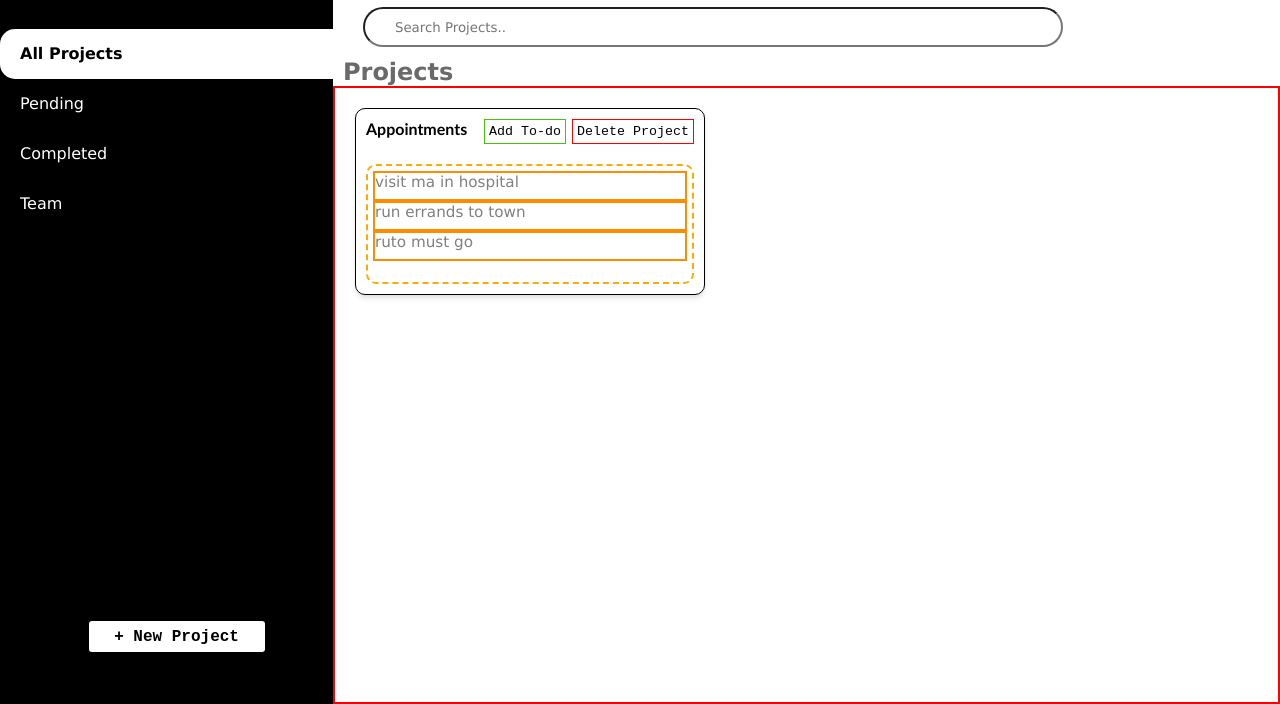
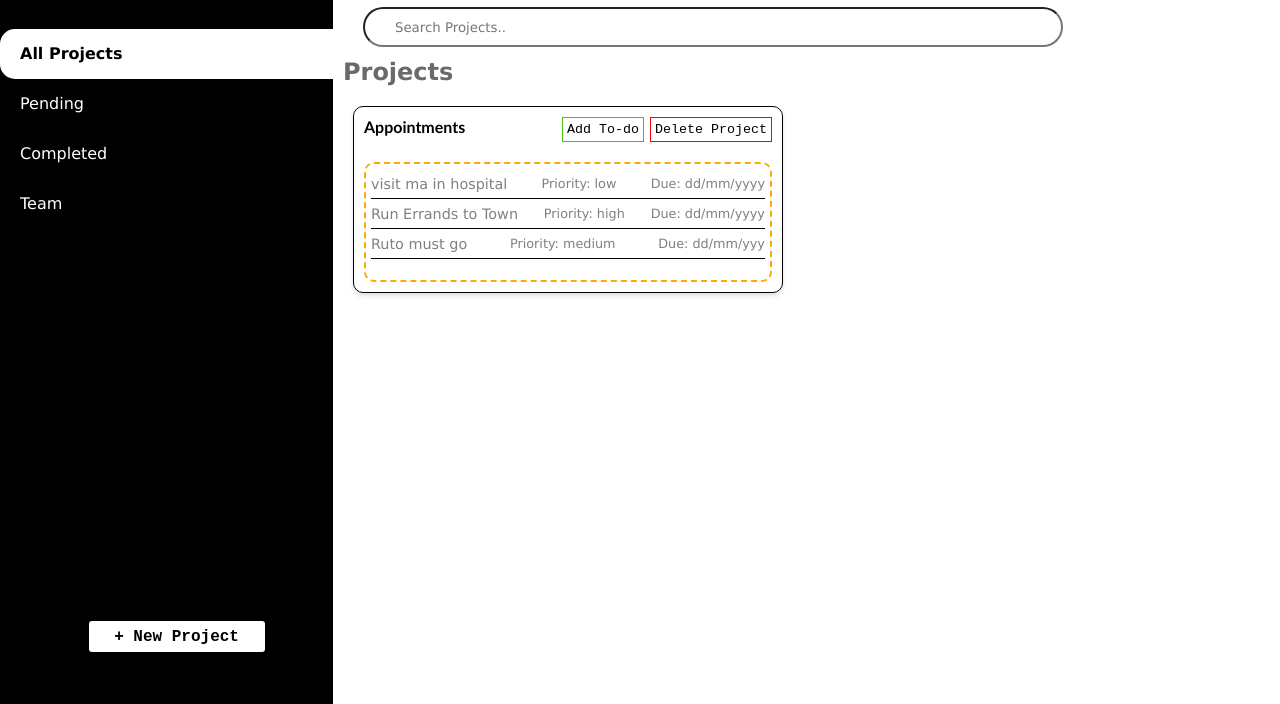
Before and after one commit to Leakey-Hans/syncify-to-do, a website built with webpack: page src/template.html in a window 1280 px wide. Shown: the part 101-805 px from the top of the page. Built offline with nearby package versions, Linux system fonts and the light colour scheme.

Commit message:
syncify-to-dom
complete todos design

```diff
--- /dev/null
+++ b/src/dom.js
@@ -0,0 +1,8 @@
+//Project Addition
+
+const addProjectBtn = document.querySelector('.project-button');
+const projectContainer = document.querySelector('.project-section');
+
+addProjectBtn.addEventListener("click", () => {
+
+})
--- a/src/index.js
+++ b/src/index.js
@@ -1,2 +1,3 @@
 import "./styles.css"
 import "./uiInteractions.js"
+import "./dom.js"
--- a/src/styles.css
+++ b/src/styles.css
@@ -129,7 +129,6 @@
 }
 
 .project-section {
-    border: 2px solid red;
     flex-basis: 77.3vh;
     display: flex;
     padding: 20px;
@@ -138,8 +137,8 @@
 
 .project-card {
     border: 1px solid black;
-    max-width: 400px;
-    flex-basis: 350px;
+    max-width: 450px;
+    flex-basis: 430px;
     min-height: 19vh;
     border-radius: 10px;
     box-shadow: rgba(0, 0, 0, 0.1) 0px 4px 6px -1px, rgba(0, 0, 0, 0.06) 0px 2px 4px -1px;
@@ -167,6 +166,7 @@
 .project-header {
     display: flex;
     gap: 6px;
+    flex-wrap: wrap;
 }
 
 .project-title {
@@ -210,7 +210,33 @@
 }
 
 .to-do {
-    border: 2px solid darkorange;
     min-height: 30px;
+    display: flex;
+    flex-wrap: wrap;
+    align-items: center;
+    justify-content: space-between;
+    border-bottom: 1px solid black;
+}
 
+
+
+.toDoDesc {
+    font-size: 0.9rem;
 }
+
+.toDoPriority,
+.toDoDueDate {
+    font-size: 0.8rem;
+}
+
+.low-priority {
+    color: green;
+}
+
+.high-priority {
+    color: rgb(176, 4, 4);
+}
+
+.medium-priority {
+    color: darkorange;
+}
--- a/src/template.html
+++ b/src/template.html
@@ -32,9 +32,21 @@
                         <button type="button" class="project-btn del">Delete Project</button>
                     </div>
                     <div class="to-dos">
-                        <div class="to-do">visit ma in hospital</div>
-                        <div class="to-do">run errands to town</div>
-                        <div class="to-do">ruto must go</div>
+                        <div class="to-do one">
+                            <p class="meta-item toDoDesc">visit ma in hospital</p>
+                            <div class="meta-item toDoPriority">Priority: <span class="span-item priority">low</span></div>
+                            <div class="meta-item toDoDueDate">Due: <span class="span-item dueDate">dd/mm/yyyy</span></div>
+                        </div>
+                        <div class="to-do two">
+                            <p class="meta-item toDoDesc">Run Errands to Town</p>
+                            <div class="meta-item toDoPriority">Priority: <span class="span-item priority">high</span></div>
+                            <div class="meta-item toDoDueDate">Due: <span class="span-item dueDate">dd/mm/yyyy</span></div>
+                        </div>
+                        <div class="to-do last">
+                            <p class="meta-item toDoDesc">Ruto must go</p>
+                            <div class="meta-item toDoPriority">Priority: <span class="span-item priority">medium</span></div>
+                            <div class="meta-item toDoDueDate">Due: <span class="span-item dueDate">dd/mm/yyy</span></div>
+                        </div>
                     </div>
                 </div>
             </div>
```
